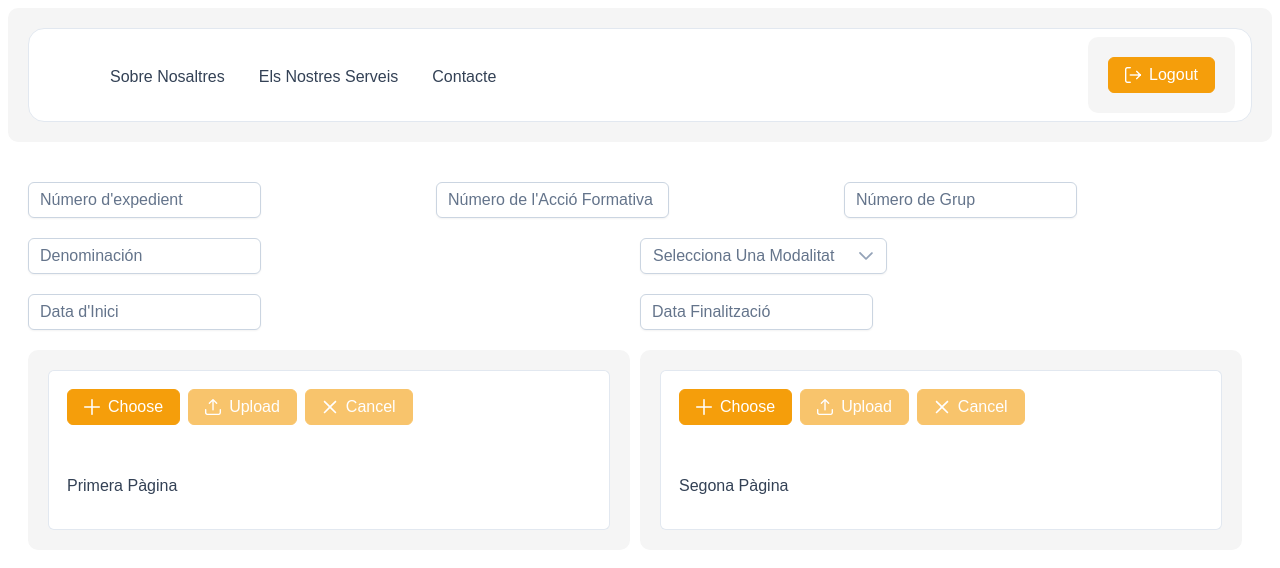
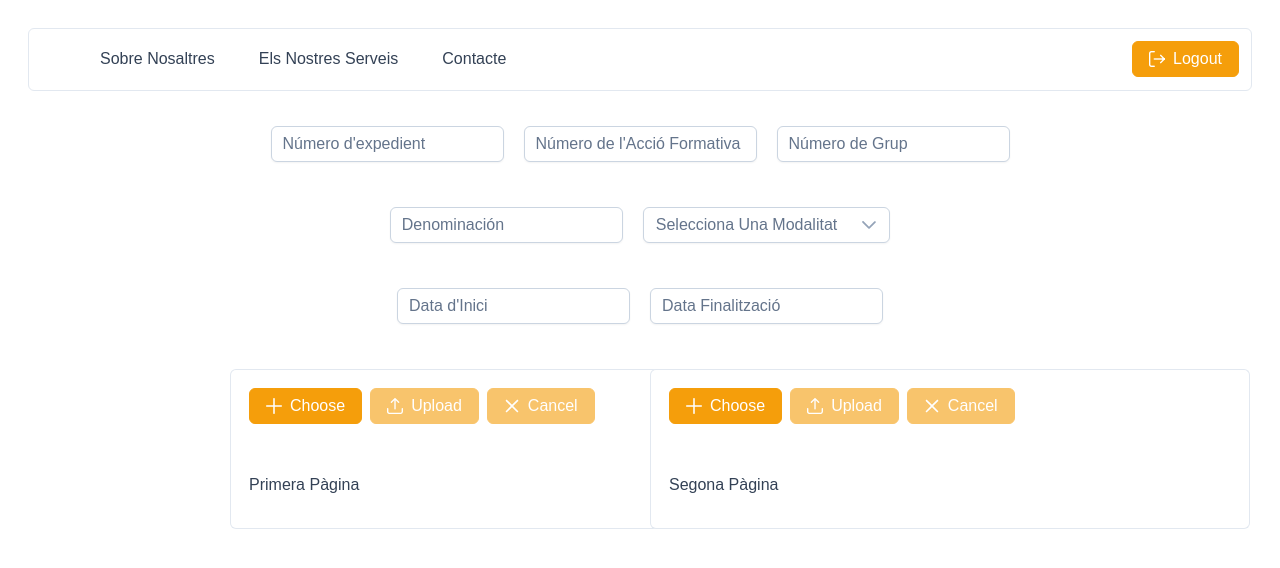
Before and after one commit to Antt02/TFG-ComputerVisionAnswersExtended, a Vue app in the folder Programming/frontend/tfg-frontend/: page /dashboard in a window 1280 px wide. Shown: the top 568 px of the page. Built offline with nearby package versions, Linux system fonts and the light colour scheme; a web font is replaced by a local one.

Commit message:
Actualizar estilos de la barra de herramientas y eliminar componente Checkbox

```diff
--- a/Programming/frontend/tfg-frontend/src/main.js
+++ b/Programming/frontend/tfg-frontend/src/main.js
@@ -9,7 +9,6 @@ import 'primevue/resources/primevue.min.css'
 import 'primeicons/primeicons.css'
 
 import Button from "primevue/button"
-import Checkbox from 'primevue/checkbox';
 import Toast from 'primevue/toast';
 import InputText from 'primevue/inputtext';
 import Toolbar from 'primevue/toolbar';
@@ -27,7 +26,6 @@ app.use(ToastService);
 app.component('Dropdown', Dropdown);
 app.component('Button', Button);
 app.component('AutoComplete', AutoComplete);
-app.component('Checkbox', Checkbox);
 app.component('Toast', Toast)
 app.component('InputText', InputText)
 app.component('Toolbar', Toolbar);
--- a/Programming/frontend/tfg-frontend/src/views/DashboardView.vue
+++ b/Programming/frontend/tfg-frontend/src/views/DashboardView.vue
@@ -1,9 +1,9 @@
 <template>
-    <div class="card">
-      <Toolbar style="border-radius: 1rem; padding: 0.5rem 1rem; z-index: 1;">
+  <div class="full-page">
+    <Toolbar class="toolbar">
       <template #start>
-        <div class="flex align-items-center gap-2">
-          <svg viewBox="0 0 35 40" fill="none" xmlns="http://www.w3.org/2000/svg" style="width: 2rem; margin-right: 1rem">
+        <div class="toolbar-start">
+          <svg viewBox="0 0 35 40" fill="none" xmlns="http://www.w3.org/2000/svg" class="toolbar-icon">
             <!-- Icono -->
           </svg>
           <Button label="Sobre Nosaltres" text plain />
@@ -12,12 +12,11 @@
         </div>
       </template>
       <template #end>
-        <div class="card flex justify-content-center">
+        <div class="toolbar-end">
           <Button label="Logout" icon="pi pi-sign-out" @click="handleLogout"/>
         </div>
       </template>
     </Toolbar>
-  </div>
     <div class="form-container">
       <!-- Número de expediente, número de acción formativa y número de grupo -->
       <div class="form-row">
@@ -45,7 +44,7 @@
       <div class="form-row">
         <div class="form-group">
           <div class="p-float-label">
-          <InputText v-model="denomination" mode = 'disabled'/>
+            <InputText v-model="denomination" mode='disabled'/>
             <label for="denomination">Denominación</label>
           </div>
         </div>
@@ -73,7 +72,7 @@
       <!-- Uploads de la primera y última página -->
       <div class="form-row">
         <div class="form-group">
-        <div class="card">
+          <div class="card upload-card">
             <Toast />
             <FileUpload name="demo[]" url="/api/upload" @upload="firstPageUpload($event)" :multiple="true" accept="image/*" :maxFileSize="1000000">
               <template #empty>
@@ -83,13 +82,14 @@
           </div>
         </div>
         <div class="form-group">
-        <div class="card">
+          <div class="card upload-card">
             <Toast />
             <FileUpload name="demo[]" url="/api/upload" @upload="secondPageUpload($event)" :multiple="true" accept="image/*" :maxFileSize="1000000">
               <template #empty>
                 <p>Segona Pàgina</p>
               </template>
             </FileUpload>
+          </div>
         </div>
       </div>
     </div>
@@ -134,50 +134,60 @@ const handleLogout = () => {
 </script>
 
 <style scoped>
+.full-page {
+  display: flex;
+  flex-direction: column;
+  height: 100vh;
+  padding: 20px;
+}
+
+.toolbar {
+  flex: 0;
+}
+
 .form-container {
-  max-width: 1800px;
-  margin: 20px auto 0; /* Ajuste para bajar el formulario */
-  padding: 20px; /* Añadido espacio alrededor del formulario */
+  flex: 1;
+  display: flex;
+  flex-direction: column;
+  align-items: center;
+  justify-content: center;
 }
 
 .form-row {
   display: flex;
-  justify-content: space-between;
-  margin-bottom: 20px;
+  flex-wrap: wrap;
+  justify-content: center;
+  gap: 20px;
+  margin-bottom: 10px;
+  margin-top: 35px;
 }
 
 .form-group {
   flex: 1;
-  margin-right: 10px;
+  max-width: 400px; /* Aumenta el ancho del formulario */
 }
 
 .p-float-label {
   width: 100%;
 }
 
-.card {
-  background-color: #f5f5f5;
-  padding: 20px;
-  border-radius: 10px;
+.card.upload-card {
+  width: 600px; /* Aumenta el ancho de los uploads */
+  height: 500px; /* Aumenta la altura de los uploads */
+  margin-bottom: 10px;
 }
 
-.content {
-  text-align: center;
+.toolbar-start {
   display: flex;
-  flex-direction: column;
   align-items: center;
-  position: relative;
-  z-index: 2;
+  gap: 10px;
 }
 
-/* Estilos para los uploads */
-.card.upload-card {
-  width: calc(50% - 10px);
-  margin-right: 10px;
+.toolbar-icon {
+  width: 2rem;
 }
 
-.upload-card .p-fileupload-advanced .p-fileupload-files-list {
-  max-height: 150px;
-  overflow-y: auto;
+.toolbar-end {
+  margin-left: auto;
 }
 </style>
--- a/Programming/frontend/tfg-frontend/src/views/HomeView.vue
+++ b/Programming/frontend/tfg-frontend/src/views/HomeView.vue
@@ -1,6 +1,6 @@
 <template>
   <div class="card">
-    <Toolbar style="border-radius: 3rem; padding: 1rem 1rem 1rem 1.5rem; z-index: 1;">
+    <Toolbar style="padding: 1rem 1rem 1rem 1.5rem; z-index: 1;">
       <template #start>
         <div class="flex align-items-center gap-2">
           <svg viewBox="0 0 35 40" fill="none" xmlns="http://www.w3.org/2000/svg" style="width: 2rem; margin-right: 1rem">
```
Lines whose indentation alone changed are shown as unchanged.
